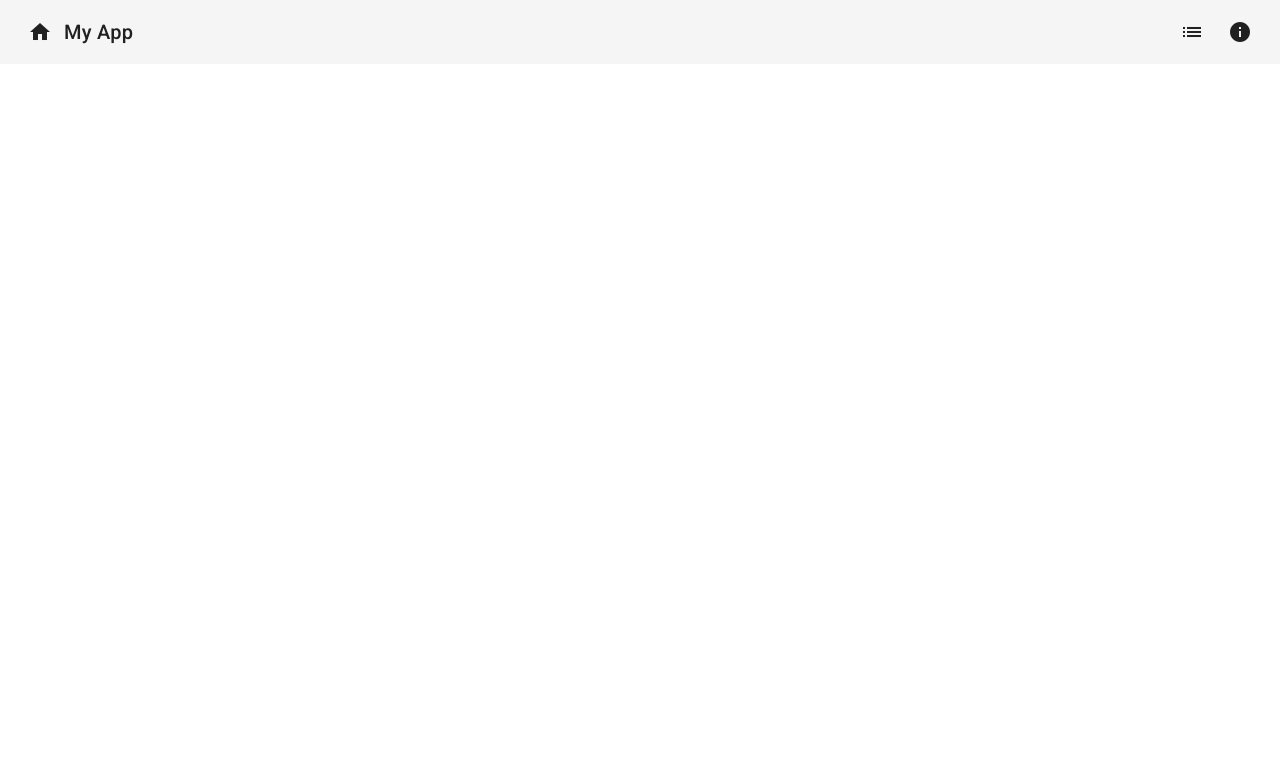
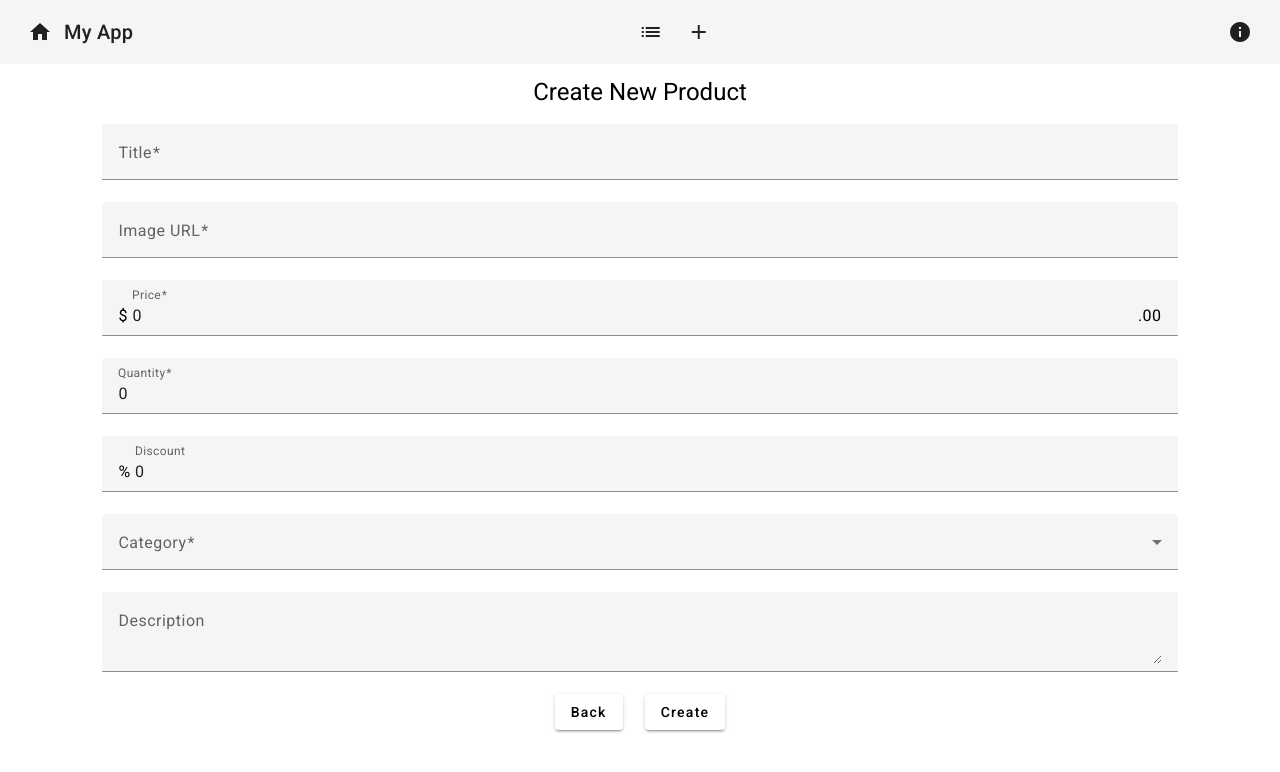
Before and after one commit to vladtymo/Angular-Shop-PD211, an Angular app: page /create in a window 1280 px wide. Before the commit this address led to /. Shown: the top 772 px of the page. Built offline with nearby package versions, Linux system fonts and the light colour scheme.

Commit message:
Create product page

```diff
--- a/src/app/app.routes.ts
+++ b/src/app/app.routes.ts
@@ -2,9 +2,11 @@ import { Routes } from '@angular/router';
 import { ProductsTableComponent } from './products-table/products-table.component';
 import { AboutComponent } from './about/about.component';
 import { HomeComponent } from './home/home.component';
+import { ProductFormComponent } from './product-form/product-form.component';
 
 export const routes: Routes = [
     { path: '', component: HomeComponent },
     { path: 'list', component: ProductsTableComponent },
+    { path: 'create', component: ProductFormComponent },
     { path: 'about', component: AboutComponent },
 ];
--- a/src/app/header/header.component.html
+++ b/src/app/header/header.component.html
@@ -1,13 +1,17 @@
 <mat-toolbar>
-  <button routerLink="/" mat-icon-button class="example-icon">
+  <button routerLink="/" mat-icon-button>
     <mat-icon>home</mat-icon>
   </button>
   <span>My App</span>
   <span class="example-spacer"></span>
-  <button routerLink="/list" mat-icon-button class="example-icon">
+  <button routerLink="/list" mat-icon-button>
     <mat-icon>list</mat-icon>
   </button>
-  <button routerLink="/about" mat-icon-button class="example-icon">
+  <button routerLink="/create" mat-icon-button>
+    <mat-icon>add</mat-icon>
+  </button>
+  <span class="example-spacer"></span>
+  <button routerLink="/about" mat-icon-button>
     <mat-icon>info</mat-icon>
   </button>
 </mat-toolbar>
--- a/src/app/home/home.component.css
+++ b/src/app/home/home.component.css
@@ -4,6 +4,7 @@
 .card img {
     height: 200px;
     object-fit: contain;
+    margin: 6px 0;
 }
 
 .container {
--- /dev/null
+++ b/src/app/product-form/product-form.component.css
@@ -0,0 +1,9 @@
+form {
+    display: flex;
+    flex-direction: column;
+}
+.buttons {
+    display: flex;
+    justify-content: center;
+    gap: 22px;
+}
--- /dev/null
+++ b/src/app/product-form/product-form.component.html
@@ -0,0 +1,47 @@
+<h1>Create New Product</h1>
+
+<form [formGroup]="form" (ngSubmit)="submit()">
+    <mat-form-field>
+        <mat-label>Title</mat-label>
+        <input matInput formControlName="title">
+    </mat-form-field>
+    <mat-form-field>
+        <mat-label>Image URL</mat-label>
+        <input matInput formControlName="imageUrl">
+    </mat-form-field>
+    <mat-form-field floatLabel="always">
+        <mat-label>Price</mat-label>
+        <input matInput type="number" formControlName="price" placeholder="0" />
+        <span matTextPrefix>$&nbsp;</span>
+        <span matTextSuffix>.00</span>
+    </mat-form-field>
+    <mat-form-field floatLabel="always">
+        <mat-label>Quantity</mat-label>
+        <input matInput type="number" formControlName="quantity" placeholder="0" />
+    </mat-form-field>
+    <mat-form-field floatLabel="always">
+        <mat-label>Discount</mat-label>
+        <input matInput type="number" formControlName="discount" placeholder="0" />
+        <span matTextPrefix>%&nbsp;</span>
+    </mat-form-field>
+
+    <mat-form-field>
+        <mat-label>Category</mat-label>
+        <mat-select formControlName="categoryId">
+            <!-- TODO: load from server -->
+          <mat-option value="1">Electronics</mat-option>
+          <mat-option value="2">Sport</mat-option>
+        </mat-select>
+      </mat-form-field>
+
+    <mat-form-field>
+        <mat-label>Description</mat-label>
+        <textarea formControlName="description" matInput></textarea>
+    </mat-form-field>
+
+    <div class="buttons">
+        <button type="button" (click)="back()" mat-raised-button>Back</button>
+        <button type="submit" mat-raised-button>Create</button>
+    </div>
+
+</form>
--- /dev/null
+++ b/src/app/product-form/product-form.component.ts
@@ -0,0 +1,73 @@
+import { Component } from '@angular/core';
+import { MatSelectModule } from '@angular/material/select';
+import { MatInputModule } from '@angular/material/input';
+import { MatFormFieldModule } from '@angular/material/form-field';
+import { MatButtonModule } from '@angular/material/button';
+import { FormBuilder, FormGroup, ReactiveFormsModule, Validators } from '@angular/forms';
+import { MatSnackBar } from '@angular/material/snack-bar';
+import { ProductsService } from '../services/products.service';
+import { ProductModel } from '../models/products';
+
+@Component({
+  selector: 'app-product-form',
+  standalone: true,
+  imports: [
+    MatFormFieldModule,
+    MatInputModule,
+    MatSelectModule,
+    MatButtonModule,
+    MatFormFieldModule,
+    MatInputModule,
+    MatSelectModule,
+    MatButtonModule,
+    ReactiveFormsModule
+  ],
+  templateUrl: './product-form.component.html',
+  styleUrl: './product-form.component.css'
+})
+export class ProductFormComponent {
+  form: FormGroup;
+
+  constructor(
+    fb: FormBuilder,
+    private snackBar: MatSnackBar,
+    private productsService: ProductsService
+  ) {
+    this.form = fb.group({
+      title: ['', Validators.required],
+      price: [0, Validators.required],
+      imageUrl: ['', Validators.required],
+      discount: [0, [Validators.min(0), Validators.max(100)]],
+      quantity: [0, [Validators.required, Validators.min(0)]],
+      description: [null, Validators.maxLength(2000)],
+      categoryId: [0, Validators.required]
+    });
+  }
+
+  submit() {
+    if (!this.form.valid) {
+      this.openSnackBar("Invalid data.");
+      return;
+    }
+
+    const item = this.form.value as ProductModel;
+
+    this.productsService.create(item).subscribe(res =>
+    {
+      this.openSnackBar("Product created successfuly!");
+      this.back();
+    });
+  }
+
+  openSnackBar(msg: string) {
+    this.snackBar.open(msg, "OK", {
+      horizontalPosition: "center",
+      verticalPosition: "top",
+    });
+  }
+
+  back() {
+    history.back();
+  }
+
+}
--- a/src/app/services/products.service.ts
+++ b/src/app/services/products.service.ts
@@ -17,6 +17,10 @@ export class ProductsService {
     return this.http.get<ProductModel[]>(api + "all");
   }
 
+  create(model: ProductModel): Observable<any> {
+    return this.http.post(api, model);
+  }
+
   delete(id: number): Observable<any> {
     return this.http.delete(api + id);
   }
```
